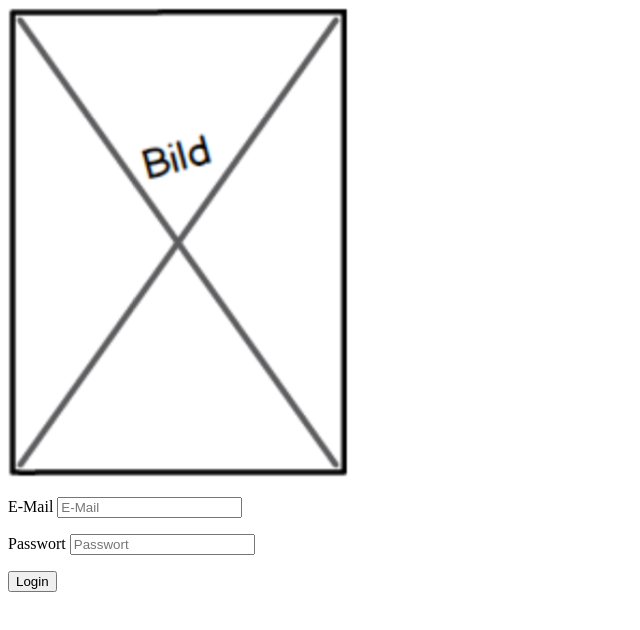
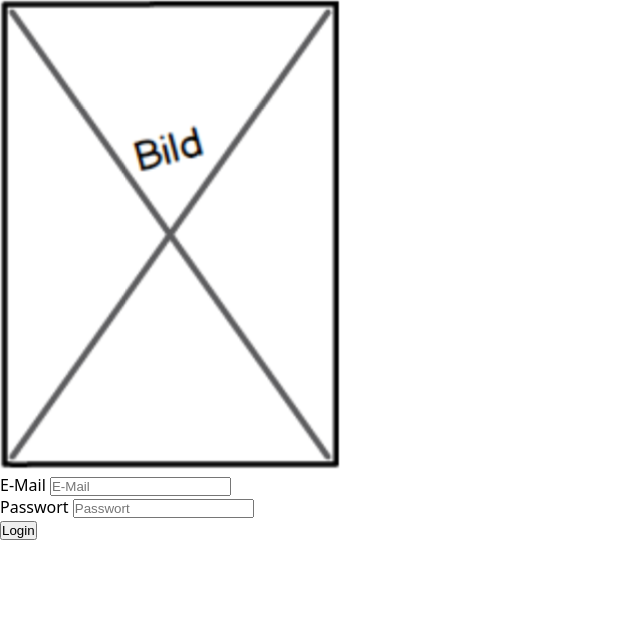
Before and after one commit to flegelleicht/mxmgo, an Angular app in the folder html-aufgabe/: page /login in a window 1280 px wide. Shown: the top 630 px of the page, without its empty margins (0-640 px from the left). Built offline with nearby package versions, Linux system fonts and the light colour scheme.

Commit message:
Added reset and global font stack to styling

```diff
--- a/html-aufgabe/src/styles.css
+++ b/html-aufgabe/src/styles.css
@@ -1 +1,8 @@
 /* You can add global styles to this file, and also import other style files */
+/*! minireset.css v0.0.3 | MIT License | github.com/jgthms/minireset.css */html,body,p,ol,ul,li,dl,dt,dd,blockquote,figure,fieldset,legend,textarea,pre,iframe,hr,h1,h2,h3,h4,h5,h6{margin:0;padding:0}h1,h2,h3,h4,h5,h6{font-size:100%;font-weight:normal}ul{list-style:none}button,input,select,textarea{margin:0;padding:0;}html{box-sizing:border-box}*,*:before,*:after{box-sizing:inherit}img,embed,iframe,object,audio,video{height:auto;max-width:100%}iframe{border:0}table{border-collapse:collapse;border-spacing:0}td,th{padding:0;text-align:left}
+
+html {
+  font-family: system-ui, -apple-system, BlinkMacSystemFont, "Segoe UI",
+      "Roboto", "Oxygen", "Ubuntu", "Cantarell", "Fira Sans",
+      "Droid Sans", "Helvetica Neue", sans-serif;
+}
```
